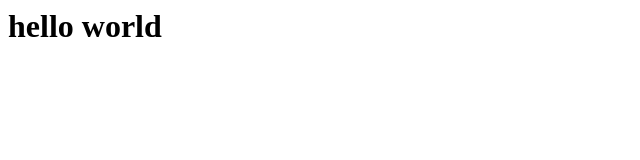
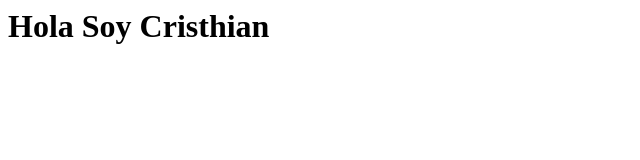
Before and after one commit to criky95/Portfolio, a plain HTML site: page index.html in a window 1280 px wide. Shown: the whole page, without its empty margins (0-640 px from the left). Drawn offline with Linux system fonts and the light colour scheme.

Commit message:
Update index.html

```diff
--- a/index.html
+++ b/index.html
@@ -1 +1 @@
-<h1>hello world</h1>
+<h1>Hola Soy Cristhian</h1>
```
